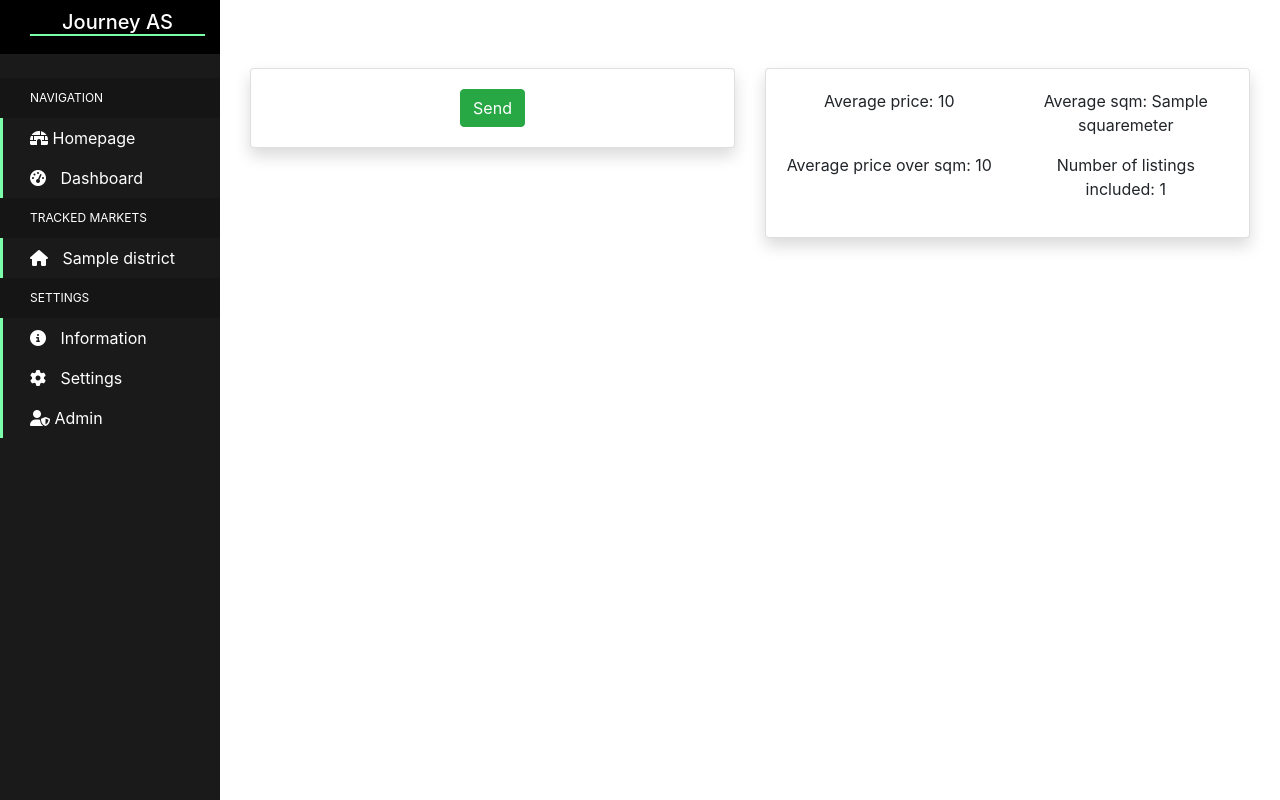
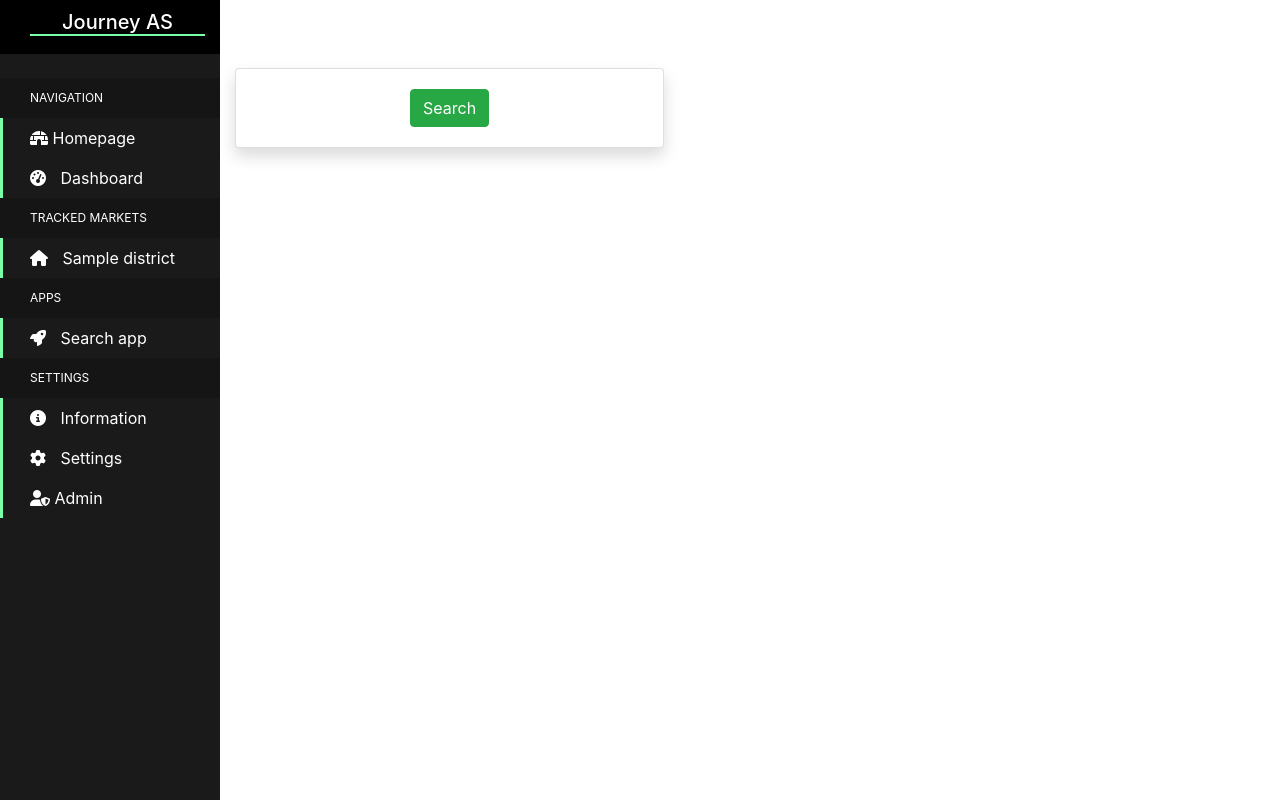
Before and after one commit to mariusgronli/scraperapp, a Django app: template scraper/templates/scraper/dashboard/search.html in a window 1280 px wide. Run offline with Django 3.2, Linux system fonts and the light colour scheme; the template is opened without the code that fills it: most values are stand-ins (such as "Sample title", 1, 10 or a date in 2020); some libraries are stand-ins or nearby versions.

Commit message:
added search app to project

```diff
--- a/scraper/templates/scraper/dashboard/base.html
+++ b/scraper/templates/scraper/dashboard/base.html
@@ -57,6 +57,12 @@
           </a>
         </li>
         {% endfor %}
+        <li class="header">Apps</li>
+        <li>
+          <a href="{% url 'scraper:search' %}">
+            <i class="fa fa-rocket" aria-hidden="true"></i> Search app
+          </a>
+        </li>
         <li class="header">Settings</li>
         <li>
           <a href="{% url 'scraper:information' %}">
--- a/scraper/templates/scraper/dashboard/search.html
+++ b/scraper/templates/scraper/dashboard/search.html
@@ -9,54 +9,128 @@
       <br><br>
 
       <div class="row">
-        <div class="col-lg">
-          <div class="card shadow">
+        <div class="col-lg-5"> <!-- Search form and error message -->
+          <div class="row">
+            <!-- Search form -->
+              <div class="card shadow w-100">
                 <div class="card-body">
-            <form method="GET">
+                <form method="POST">
                     {% csrf_token %}
                     {% bootstrap_form form %}
                     <div class="col-md text-center">
-                  <input type="submit" value="Send" class="btn btn-success">
+                      <input type="submit" value="Search" class="btn btn-success">
                     </div>
                 </form>
                 </div>
               </div>
-
           </div>
-        <div class="col-lg">
-          {% if price %}
-          <div class="card shadow">
+              <br>
+          <div class="row justify-content-center">
+            <!-- Error message -->
+            {% if search_bol == False %}
+            <div class="card shadow card-error-search">
+              <div class="row text-center">
+                <div class="col-md-4">
+                  <span>
+                  <i class="fas fa-bug fa-error-search"></i>
+                  </span>
+                </div>
+                <div class="col-md-8">
+                  <br>
                   <div class="card-body">
-              <div class="row text-center">
-                <div class="col-lg">
-                  <p>Average price: {{price}} </p>
-                </div>
-                <div class="col-lg">
-                  <p>Average sqm: {{squaremeter}} </p>
-                </div>
-              </div>
-              <div class="row text-center">
-                <div class="col-lg">
-                  <p>Average price over sqm: {{average_price_over_sqm}} </p>
-                </div>
-                <div class="col-lg">
-                  <p>Number of listings included: {{num_listings}} </p>
+                    <h5>{{error}}</h5>
                   </div>
                 </div>
               </div>
             </div>
-          {% else %}
-          <div class="card shadow">
-            <div class="card-body">
-              <h5 class="text-center">{{error}}</h5>
+            {% endif %}
           </div>
-          </div>
-          {% endif %}
 
 
         </div>
+        <div class="col-lg-7"> <!-- Search result cards -->
 
+          {% if search_bol == True %}
+          <div class="row justify-content-center">
+            <div class="card-deck w-100">
+              <!--Average price card -->
+              <div class="card shadow card-daily">
+                <div class="row text-center">
+                  <div class="col-md-4">
+                    <span>
+                    <i class="fas fa-money-bill-wave fa-daily"></i>
+                    </span>
                   </div>
+                  <div class="col-md-8">
+                    <br>
+                    <div class="card-body">
+                      <h5>{{price}}</h5>
+                      <p class="lead">Average price</p>
+                    </div>
+                  </div>
+                </div>
+              </div>
+              <!--average sqm card-->
+              <div class="card shadow card-daily">
+                <div class="row text-center">
+                  <div class="col-md-4">
+                    <span>
+                    <i class="fas fa-chart-bar fa-daily"></i>
+                    </span>
+                  </div>
+                  <div class="col-md-8">
+                    <br>
+                    <div class="card-body">
+                      <h5>{{sqm}}</h5>
+                      <p class="lead">Average m²</p>
+                    </div>
+                  </div>
+                </div>
+              </div>
+            </div><!-- End card deck -->
+          </div><!-- End row -->
+            <br><br>
+            <div class="row justify-content-center">
+              <div class="card-deck w-100">
+                <!--average price over sqm card-->
+                <div class="card shadow card-bottom">
+                  <div class="row text-center">
+                    <div class="col-md-4">
+                      <span>
+                      <i class="fas fa-building fa-bottom"></i>
+                      </span>
+                    </div>
+                    <div class="col-md-8">
+                      <br>
+                      <div class="card-body">
+                        <h5>{{price_over_sqm}}</h5>
+                        <p class="lead">Average price over m²</p>
+                      </div>
+                    </div>
+                  </div>
+                </div>
+                <!--Searched card -->
+                <div class="card shadow card-bottom">
+                  <div class="row text-center">
+                    <div class="col-md-4">
+                      <span>
+                      <i class="fas fa-search fa-bottom"></i>
+                      </span>
+                    </div>
+                    <div class="col-md-8">
+                      <br>
+                      <div class="card-body">
+                        <h5>{{searched}}</h5>
+                        <p class="lead">Listings found</p>
+                      </div>
+                    </div>
+                  </div>
+                </div>
+              </div><!-- End card deck -->
+            </div> <!-- End row -->
+          {% endif %}
+      </div> <!-- End col-->
+    </div> <!-- End row-->
 
     </div>
   </div>
--- a/scraper/urls.py
+++ b/scraper/urls.py
@@ -1,6 +1,7 @@
 from django.contrib import admin
 from django.urls import path
-from scraper.views import DashboardPageView,MarketPageView,ListingDetailView,InformationView, UserDashboardView
+from scraper.views import (DashboardPageView,MarketPageView,ListingDetailView,
+InformationView, UserDashboardView,PostCodeSearchView)
 
 app_name = 'scraper'
 
@@ -9,5 +10,6 @@ urlpatterns=[
     path('Market/<str:pk>/',MarketPageView.as_view(),name='market_detail'),
     path('Listing/<int:pk>/',ListingDetailView.as_view(),name='listing_detail'),
     path('information/',InformationView.as_view(),name='information'),
-    path('user_dashboard/', UserDashboardView.as_view(), name='user_dashboard' )
+    path('user_dashboard/', UserDashboardView.as_view(), name='user_dashboard'),
+    path('search/',PostCodeSearchView.as_view(),name='search'),
 ]
--- a/static/css/dashboard.css
+++ b/static/css/dashboard.css
@@ -209,3 +209,28 @@ html, body {
   padding-top: 42px;
   padding-left: 25px;
 }
+
+/*#################### CSS for search app  #########################*/
+.card-bottom{
+  border-bottom: 5px solid #61dc8b;
+}
+
+.fa-bottom{
+	color: #27a753;
+	-webkit-background-clip: text;
+  font-size: 3rem;
+  padding-top: 42px;
+  padding-left: 25px;
+}
+
+.card-error-search{
+  border-bottom: 5px solid #ff3f43;
+}
+
+.fa-error-search{
+	color: #bf1e1e;
+	-webkit-background-clip: text;
+  font-size: 3rem;
+  padding-top: 42px;
+  padding-left: 25px;
+}
```
Also changed, not shown: scraper/views.py (+43 -1 lines). Lines whose indentation alone changed are shown as unchanged.
